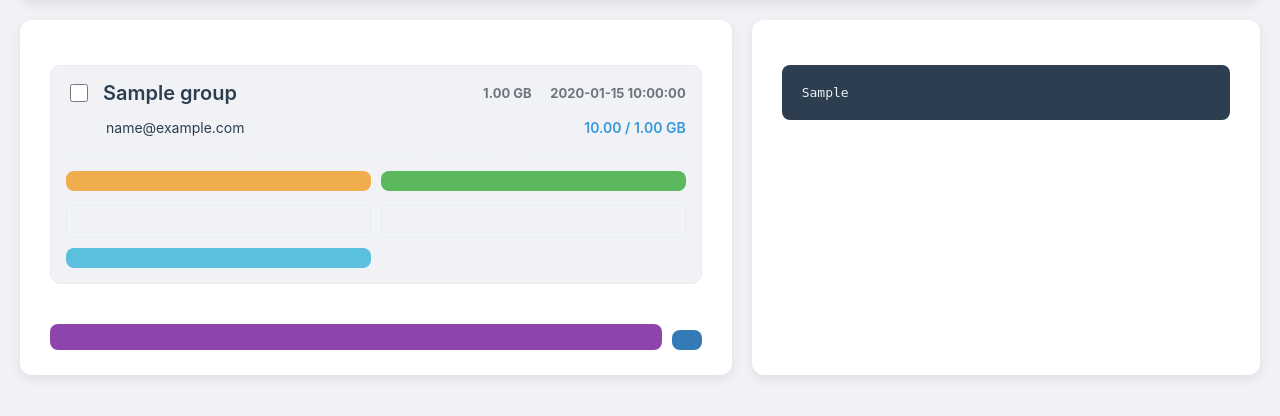
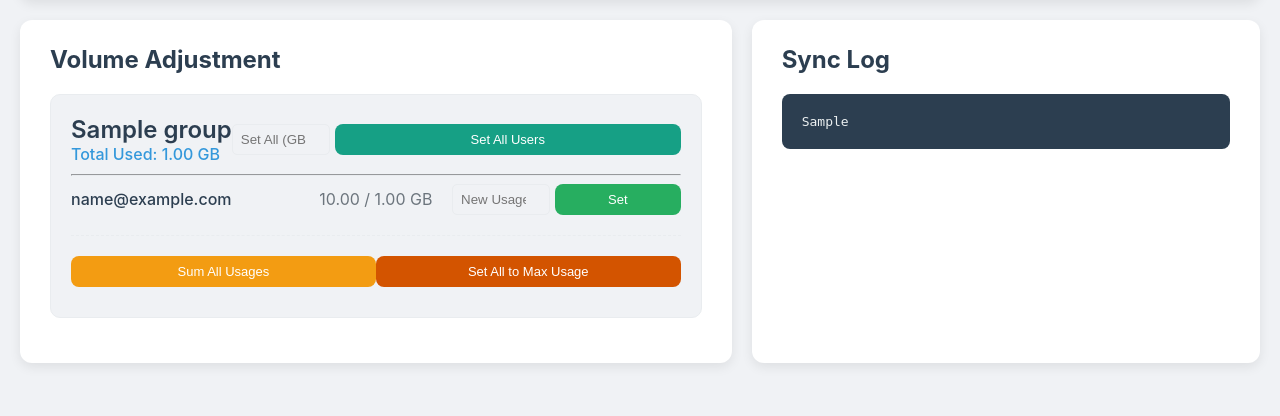
Before and after one commit to smblue07/my-sync-panel, a Flask app: template templates/volume_adjustment.html in a window 1280 px wide. Shown: the part 76-492 px from the top of the page. Run offline with Flask 3, Linux system fonts and the light colour scheme; the template is opened without the code that fills it: most values are stand-ins (such as "Sample title", 1, 10 or a date in 2020).

Commit message:
Update volume_adjustment.html

```diff
--- a/templates/volume_adjustment.html
+++ b/templates/volume_adjustment.html
@@ -1,5 +1,5 @@
 {% extends "base.html" %}
-{% block title %}{{ _('Volume Adjustment') }}{% endblock %}
+{% block title %}Volume Adjustment{% endblock %}
 {% block content %}
 <style>
     .main-container { display: grid; grid-template-columns: 7fr 5fr; gap: 20px; max-width: 1400px; margin: 0 auto; }
@@ -7,95 +7,67 @@
     h2 { margin-top: 0; color: var(--text-color); }
     pre { background: #2c3e50; color: #ecf0f1; padding: 20px; border-radius: 8px; font-size: 13px; max-height: 80vh; overflow-y: auto; white-space: pre-wrap; }
     .group-list { list-style: none; padding: 0; max-height: 70vh; overflow-y: auto; }
-    .group-card { background-color: var(--bg-color); border: 1px solid var(--border-color); border-radius: 10px; padding: 15px; margin-bottom: 15px; }
-    .group-header { display: flex; align-items: center; justify-content: space-between; margin-bottom: 10px; }
-    .group-title { display: flex; align-items: center; }
-    .group-title input[type="checkbox"] { width: 18px; height: 18px; margin-right: 15px; }
-    .group-title label { font-size: 20px; font-weight: 600; }
-    .group-info { font-size: 13px; color: var(--text-color-light); }
-    .group-info span { margin-left: 15px; }
-    .client-list { list-style: none; padding-left: 40px; margin-bottom: 15px; }
-    .client-list li { display: flex; justify-content: space-between; font-size: 14px; padding: 4px 0; }
-    .client-usage { font-weight: 600; color: var(--accent-color); }
-    .action-forms { padding-top: 15px; border-top: 1px dashed var(--border-color); }
-    .edit-form { display: grid; grid-template-columns: 1fr 1fr; gap: 10px; align-items: flex-end; }
-    .form-group { display: flex; flex-direction: column; }
-    .form-group label { font-size: 12px; margin-bottom: 4px; color: var(--text-color-light); }
-    .form-group input { padding: 8px; border-radius: 5px; border: 1px solid var(--border-color); background-color: var(--bg-color); color: var(--text-color); }
-    .btn { border: none; padding: 10px 15px; font-size: 14px; border-radius: 8px; cursor: pointer; color: white; width: 100%; box-sizing: border-box; }
-    .btn-set-limits { background-color: #5bc0de; }
-    .sync-buttons { display: flex; gap: 10px; margin-bottom: 10px; }
-    .sync-buttons form { width: calc(50% - 5px); display: flex; }
-    .btn-sum { background-color: #f0ad4e; }
-    .btn-max { background-color: #5cb85c; }
-    .main-actions { display: flex; margin-top: 25px; }
-    .btn-save-whitelist { background-color: #8e44ad; width: 100%; }
-    .btn-auto-sync { background-color: #337ab7; width: 100%; }
+    .group-card { background-color: var(--bg-color); border: 1px solid var(--border-color); border-radius: 10px; padding: 20px; margin-bottom: 20px; }
+    .group-header, .client-row, .global-actions { display: flex; align-items: center; justify-content: space-between; margin-bottom: 10px; }
+    .group-id { font-size: 24px; font-weight: 600; color: var(--text-color); }
+    .group-total-usage { font-size: 16px; font-weight: 500; color: var(--accent-color); }
+    .client-remark { flex: 3; font-weight: 500; }
+    .client-usage { flex: 2; text-align: center; color: var(--text-color-light); }
+    .client-form { flex: 3; display: flex; gap: 5px; }
+    .client-form input { width: 80px; padding: 5px 8px; border-radius: 5px; border: 1px solid var(--border-color); text-align: center; background-color: var(--bg-color); color: var(--text-color); }
+    .btn { border: none; padding: 8px 12px; font-size: 13px; font-weight: 500; border-radius: 8px; cursor: pointer; color: white; width: 100%; }
+    .btn-set { background-color: #27ae60; }
+    .btn-group-set { background-color: #16a085; }
+    .btn-sum { background-color: #f39c12; }
+    .btn-max { background-color: #d35400; }
+    .global-actions { margin-top: 20px; padding-top: 20px; border-top: 1px dashed var(--border-color); }
 </style>
 <div class="main-container">
     <div class="control-panel panel">
-        <h2>{{ _('Volume Adjustment') }}</h2>
-        <form action="{{ url_for('save_whitelist') }}" method="post" id="whitelist-form"></form>
-        <ul class="group-list">
-            {% for group_name, group_data in all_groups_data.items() %}
-            <li class="group-card">
+        <h2>Volume Adjustment</h2>
+        {% for sub_id, group_data in all_groups_data.items() %}
+        <div class="group-card">
             <div class="group-header">
-                    <div class="group-title">
-                        <input type="checkbox" name="groups_to_sync" value="{{ group_name }}" id="group-{{ loop.index }}" form="whitelist-form" {% if group_name in whitelisted_groups %}checked{% endif %}>
-                        <label for="group-{{ loop.index }}">{{ group_name }}</label>
+                <div>
+                    <span class="group-id">{{ sub_id }}</span>
+                    <br>
+                    <span class="group-total-usage">Total Used: {{ "%.2f"|format(group_data.total_usage_group) }} GB</span>
                 </div>
-                    <div class="group-info">
-                        <span>{{ _('Total Used:') }} <strong>{{ "%.2f"|format(group_data.total_usage_group) }} GB</strong></span>
-                        <span>{{ _('Expiry:') }} <strong>{{ group_data.expiry_date_group }}</strong></span>
-                    </div>
-                </div>
-                <ul class="client-list">
-                    {% for client in group_data.clients %}
-                    <li>
-                        <span>{{ client.email }}</span>
-                        <span class="client-usage">{{ "%.2f"|format(client.usage_gb) }} / {{ "%.2f"|format(client.total_gb) }} GB</span>
-                    </li>
-                    {% endfor %}
-                </ul>
-                <div class="action-forms">
-                    <div class="sync-buttons">
-                        <form action="{{ url_for('sync_sum') }}" method="post">
-                            <input type="hidden" name="sub_id" value="{{ group_name }}">
-                            <button type="submit" class="btn btn-sum">{{ _('Sync (Sum Usages)') }}</button>
-                        </form>
-                        <form action="{{ url_for('sync_max') }}" method="post">
-                            <input type="hidden" name="sub_id" value="{{ group_name }}">
-                            <button type="submit" class="btn btn-max">{{ _('Sync (Set to Max)') }}</button>
+                <form action="{{ url_for('set_group_usage') }}" method="post" class="client-form">
+                    <input type="hidden" name="sub_id" value="{{ sub_id }}">
+                    <input type="number" name="usage_gb" step="0.1" placeholder="Set All (GB)">
+                    <button type="submit" class="btn btn-group-set">Set All Users</button>
                 </form>
             </div>
-                    <form action="{{ url_for('set_limits') }}" method="post" class="edit-form">
-                        <input type="hidden" name="sub_id" value="{{ group_name }}">
-                        <div class="form-group">
-                            <label>{{ _('Set Total (GB)') }}</label>
-                            <input type="number" name="new_total_gb" step="1" placeholder="{{ _('e.g. 100') }}">
-                        </div>
-                        <div class="form-group">
-                            <label>{{ _('Set Expiry (Days)') }}</label>
-                            <input type="number" name="new_expiry_days" step="1" placeholder="{{ _('e.g. 30') }}">
-                        </div>
-                        <div class="form-group" style="justify-content: flex-end;">
-                             <button type="submit" class="btn btn-set-limits">{{ _('Set Limits/Expiry') }}</button>
-                        </div>
+            <hr style="border-color: var(--border-color);">
+            {% for client in group_data.clients %}
+            <div class="client-row">
+                <span class="client-remark">{{ client.email }}</span>
+                <span class="client-usage">{{ "%.2f"|format(client.usage_gb) }} / {{ "%.2f"|format(client.total_gb) }} GB</span>
+                <form action="{{ url_for('set_individual_usage') }}" method="post" class="client-form">
+                    <input type="hidden" name="sub_id" value="{{ sub_id }}">
+                    <input type="hidden" name="email" value="{{ client.email }}">
+                    <input type="number" name="usage_gb" step="0.1" placeholder="New Usage (GB)">
+                    <button type="submit" class="btn btn-set">Set</button>
                 </form>
             </div>
-            </li>
             {% endfor %}
-        </ul>
-        <div class="main-actions">
-            <button type="submit" form="whitelist-form" class="btn btn-save-whitelist">{{ _('Save Whitelist for Auto-Sync') }}</button>
-            <form action="{{ url_for('sync_now') }}" method="post" style="flex-grow: 1; margin-left: 10px;">
-                <button type="submit" class="btn btn-auto-sync">{{ _('Run Auto-Sync Script Manually') }}</button>
+            <div class="global-actions">
+                <form action="{{ url_for('sync_sum_group') }}" method="post" style="flex:1;">
+                    <input type="hidden" name="sub_id" value="{{ sub_id }}">
+                    <button type="submit" class="btn btn-sum">Sum All Usages</button>
+                </form>
+                <form action="{{ url_for('sync_max_group') }}" method="post" style="flex:1;">
+                    <input type="hidden" name="sub_id" value="{{ sub_id }}">
+                    <button type="submit" class="btn btn-max">Set All to Max Usage</button>
                 </form>
             </div>
         </div>
+        {% endfor %}
+    </div>
     <div class="output-panel panel">
-        <h2>{{ _('Sync Log') }}</h2>
-        <pre>{% if sync_output %}{{ sync_output }}{% else %}{{ _('Click "Run Auto-Sync" or a manual sync button to see the output here.') }}{% endif %}</pre>
+        <h2>Sync Log</h2>
+        <pre>{% if sync_output %}{{ sync_output }}{% else %}Logs from manual sync script will appear here.{% endif %}</pre>
     </div>
 </div>
 {% endblock %}
```
Lines whose indentation alone changed are shown as unchanged.
